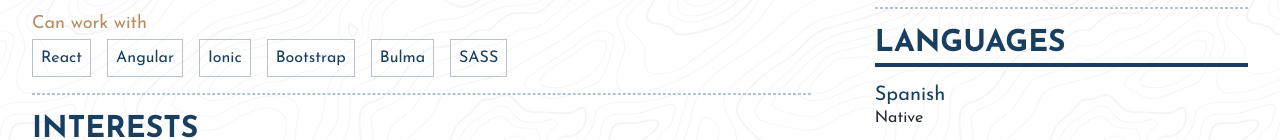
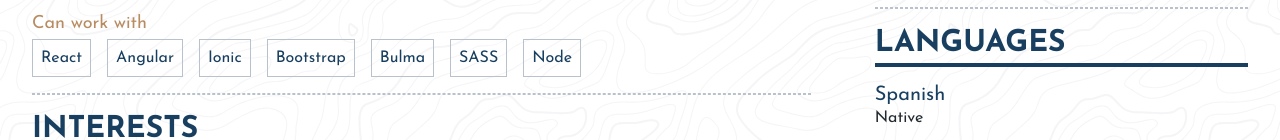
Before and after one commit to Nartub600/cv, a website: page src/index.html in a window 1280 px wide. Shown: the part 930-1070 px from the top of the page. Drawn offline with nearby package versions, Linux system fonts and the light colour scheme; files that its build step writes are made by us from their sources; files whose address does not match are found by name.

Commit message:
can work with addition

```diff
--- a/src/index.html
+++ b/src/index.html
@@ -106,6 +106,7 @@
               <span class="border border-grey p-2 m-2 text-blue">Bootstrap</span>
               <span class="border border-grey p-2 m-2 text-blue">Bulma</span>
               <span class="border border-grey p-2 m-2 text-blue">SASS</span>
+              <span class="border border-grey p-2 m-2 text-blue">Node</span>
             </div>
           </div>
 
```
